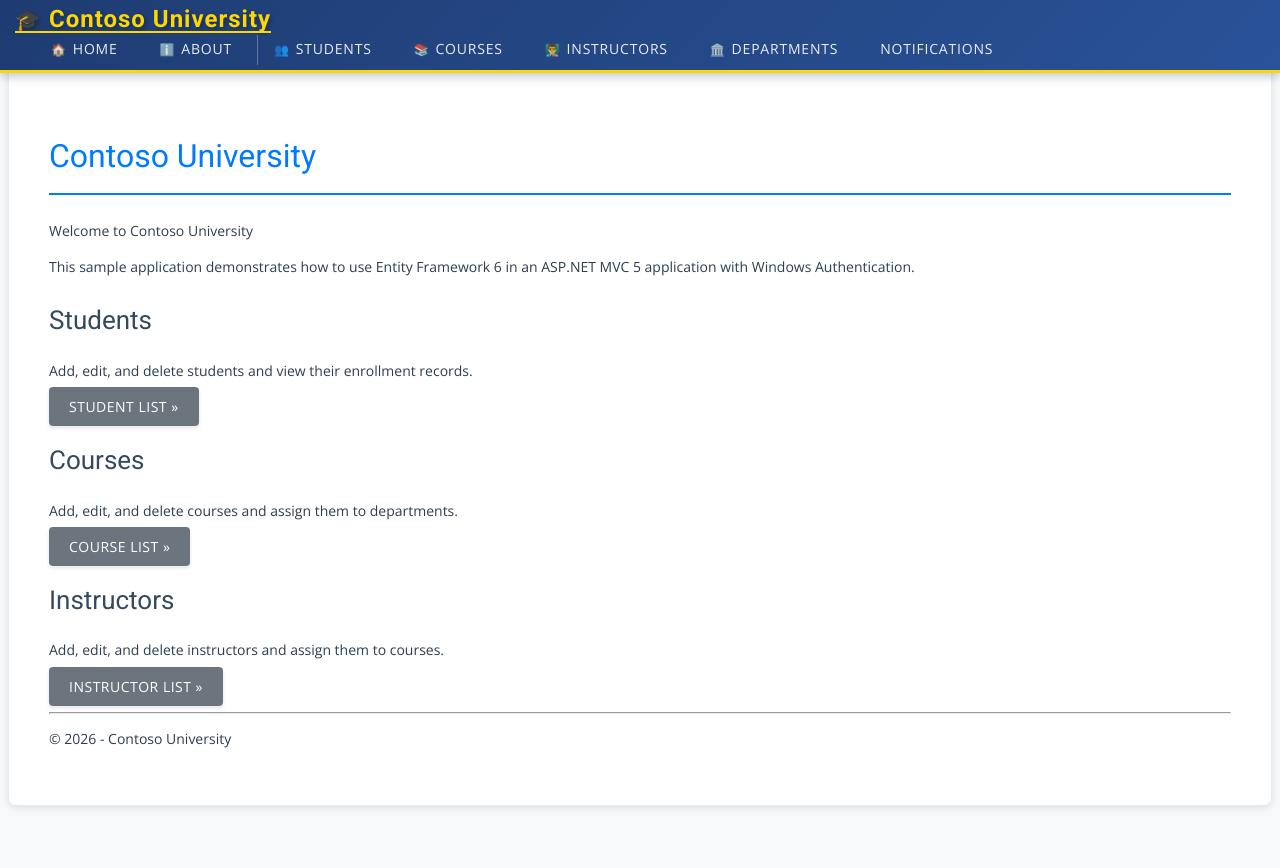
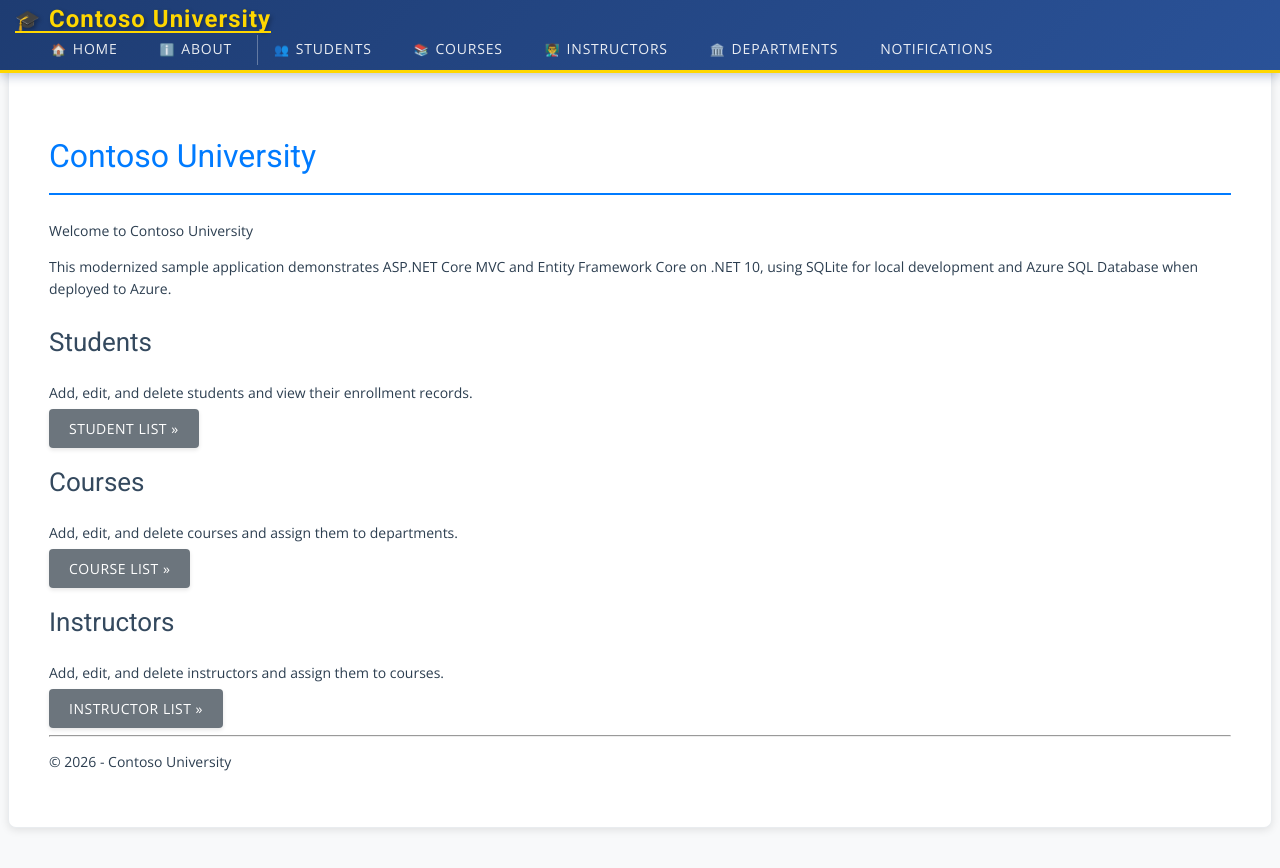
Before and after one commit to markharrison/ContosoUniversity, an ASP.NET Core app: page / in a window 1280 px wide. Shown: the top 868 px of the page. Run offline with ASP.NET Core 8, Linux system fonts and the light colour scheme; data that the repository does not hold is empty; some libraries are stand-ins or nearby versions.

Commit message:
Update home page for .NET 10
Co-authored-by: markharrison <5177824+markharrison@users.noreply.github.com>

```diff
--- a/ContosoUniversity.Tests/EndpointTests.cs
+++ b/ContosoUniversity.Tests/EndpointTests.cs
@@ -14,7 +14,7 @@ public sealed class EndpointTests : IClassFixture<ContosoUniversityFactory>
     }
 
     [Theory]
-    [InlineData("/", "Contoso University")]
+    [InlineData("/", "ASP.NET Core MVC and Entity Framework Core on .NET 10")]
     [InlineData("/Home/About", "Student Body Statistics")]
     [InlineData("/Students", "Alexander")]
     [InlineData("/Courses", "Chemistry")]
--- a/ContosoUniversity/Views/Home/Index.cshtml
+++ b/ContosoUniversity/Views/Home/Index.cshtml
@@ -5,7 +5,7 @@
 <div class="jumbotron">
     <h1>Contoso University</h1>
     <p class="lead">Welcome to Contoso University</p>
-    <p>This sample application demonstrates how to use Entity Framework 6 in an ASP.NET MVC 5 application with Windows Authentication.</p>
+    <p>This modernized sample application demonstrates ASP.NET Core MVC and Entity Framework Core on .NET 10, using SQLite for local development and Azure SQL Database when deployed to Azure.</p>
 </div>
 
 <div class="row">
```
